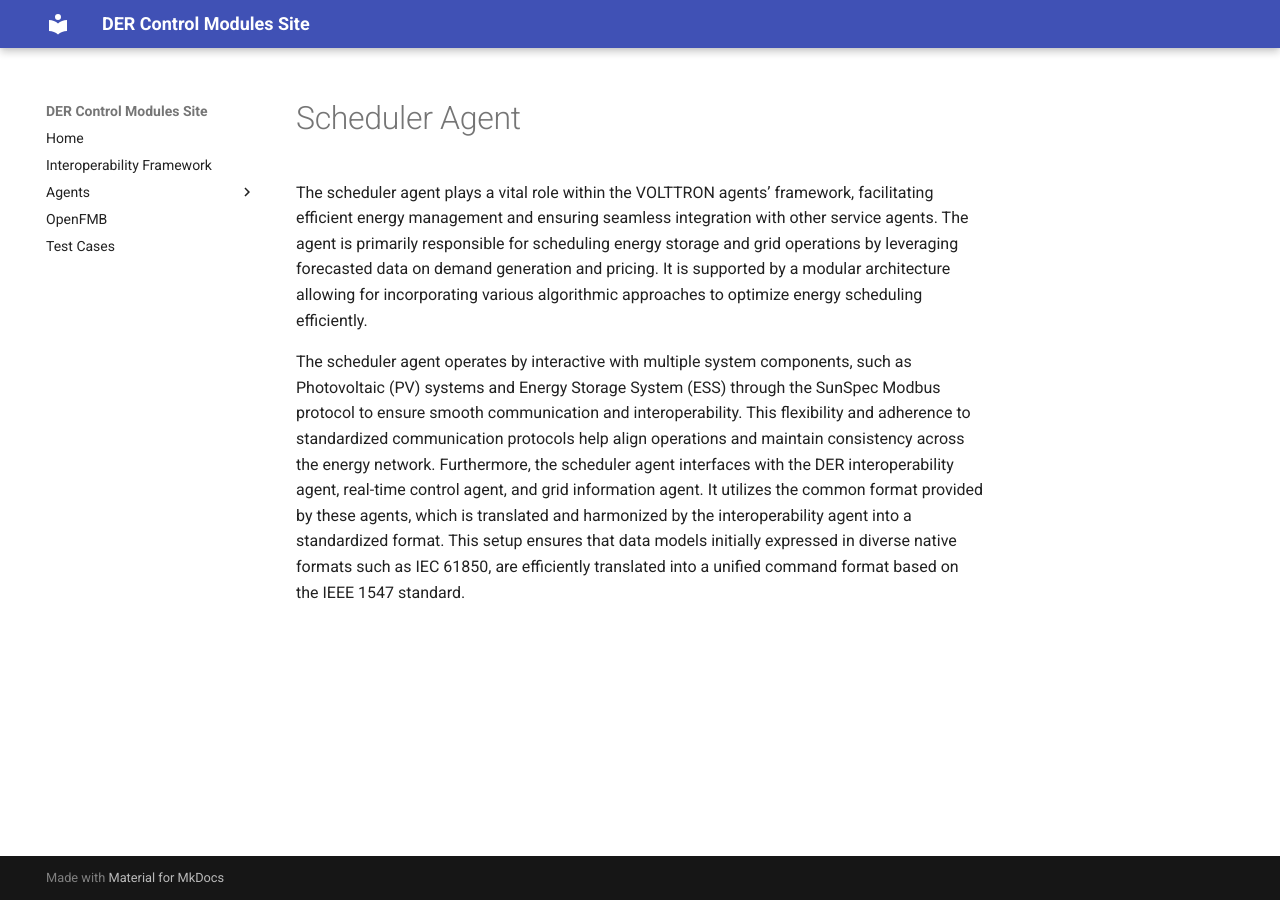
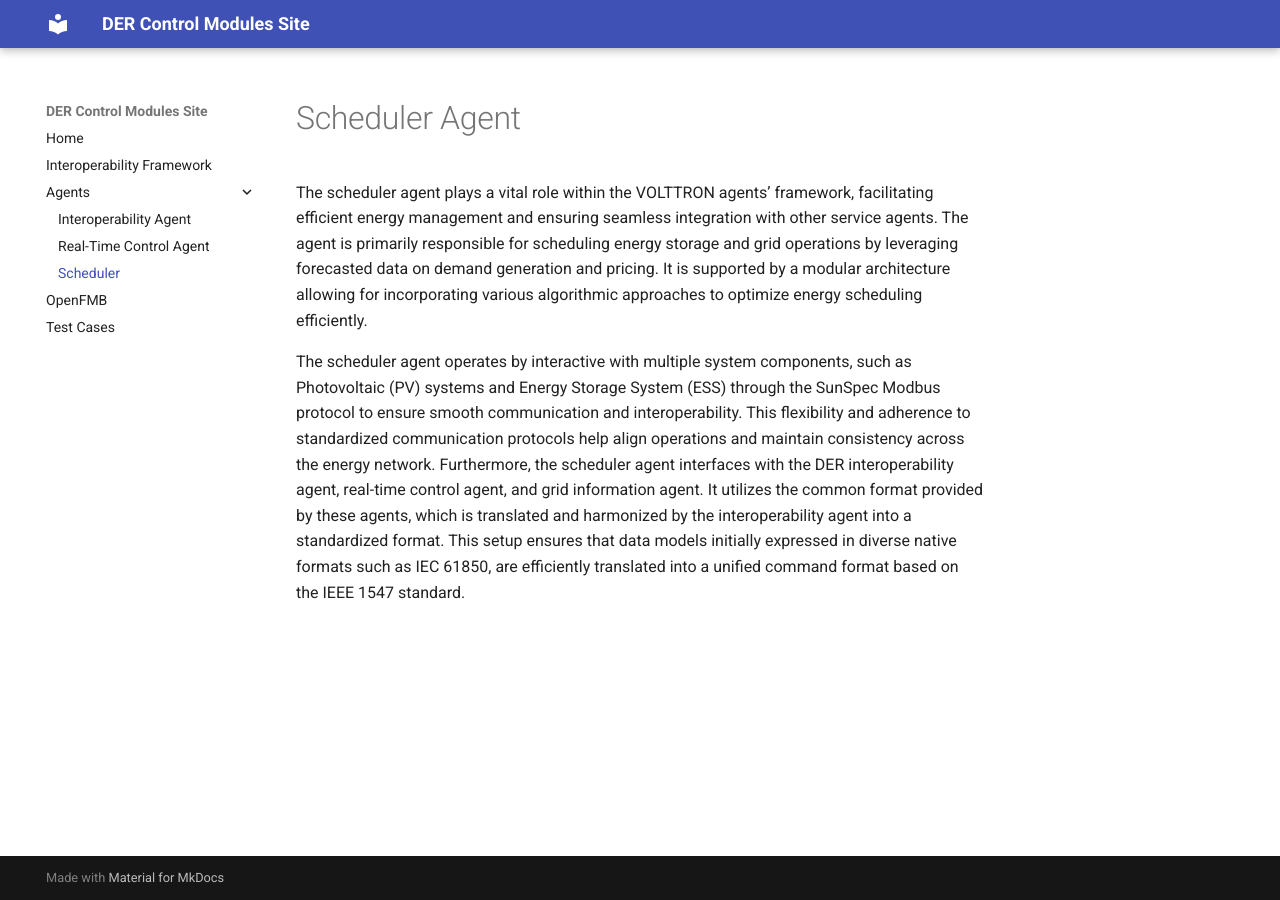
Before and after one commit to der-control-modules/der-control-modules.github.io, an MkDocs documentation site: the page built from docs/scheduler.md, in a window 1280 px wide. Built offline with MkDocs 1.6.1 and Material for MkDocs 9.7.7, drawn with Linux system fonts in a browser that asks for light colours.

Commit message:
Update mkdocs.yml

```diff
--- a/mkdocs.yml
+++ b/mkdocs.yml
@@ -15,5 +15,6 @@ nav:
   - Agents:
     - Interoperability Agent: interoperability.md
     - Real-Time Control Agent: rt-control.md
+    - Scheduler: scheduler.md
   - OpenFMB: openfmb.md
   - Test Cases: test-cases.md
```
